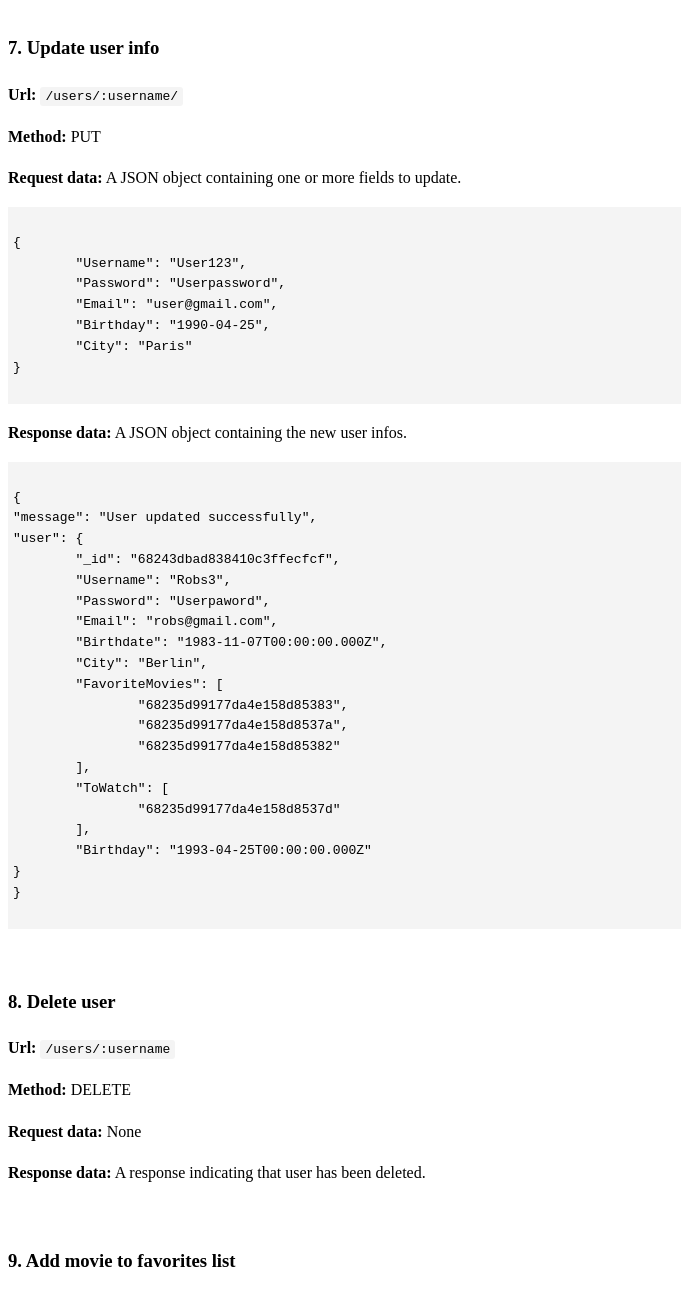
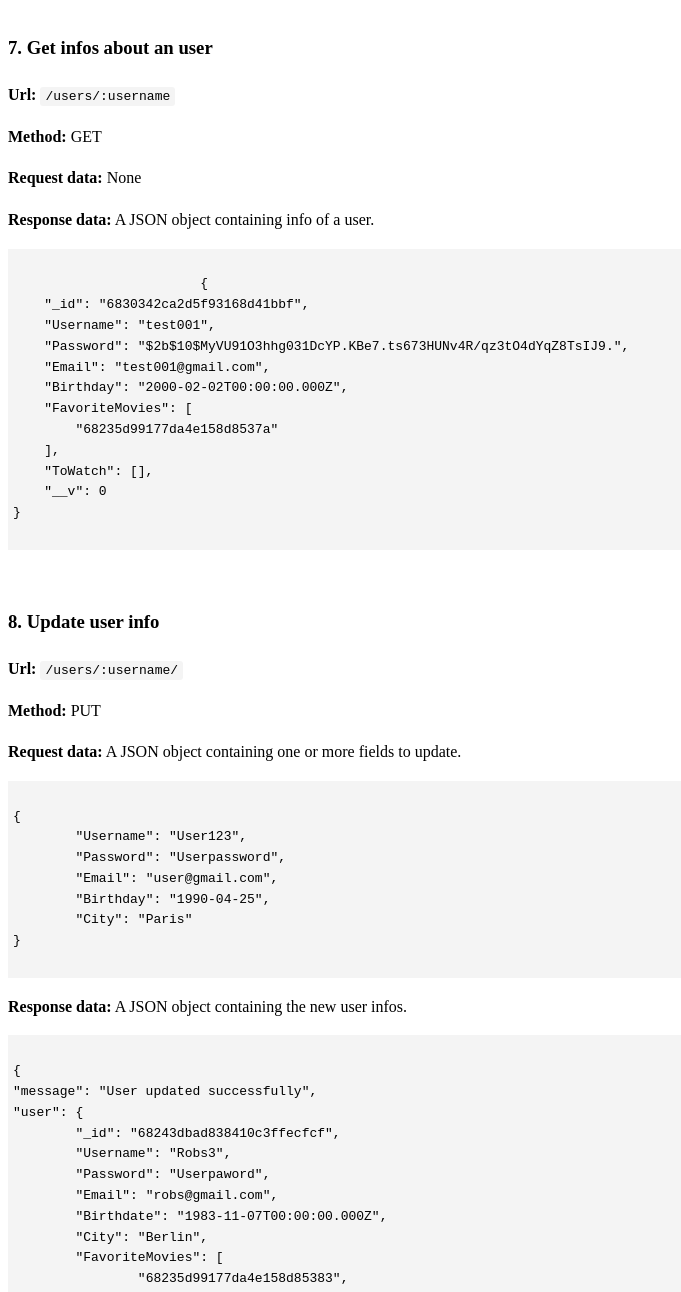
Before and after one commit to rob-cost/CF-RetroFlix_API, a website: page public/documentation.html in a window 1280 px wide. Shown: the part 4960-6252 px from the top of the page, without its empty margins (0-681 px from the left). Drawn offline with Linux system fonts and the light colour scheme.

Commit message:
Updated endopints

```diff
--- a/public/documentation.html
+++ b/public/documentation.html
@@ -282,7 +282,37 @@
 		</code></pre>
 		<br>
 
-		<h3> 7. Update user info </h3>
+		<h3> 7. Get infos about an user </h3>
+
+		<p>
+			<b>Url:</b> <code>/users/:username </code>
+		</p>
+		<p>
+			<b>Method:</b> GET
+		</p>
+		<p>
+			<b>Request data:</b> None
+		</p>
+		<p>
+			<b>Response data:</b> A JSON object containing info of a user.
+		</p>
+		<pre><code>
+			{
+    "_id": "6830342ca2d5f93168d41bbf",
+    "Username": "test001",
+    "Password": "$2b$10$MyVU91O3hhg031DcYP.KBe7.ts673HUNv4R/qz3tO4dYqZ8TsIJ9.",
+    "Email": "test001@gmail.com",
+    "Birthday": "2000-02-02T00:00:00.000Z",
+    "FavoriteMovies": [
+        "68235d99177da4e158d8537a"
+    ],
+    "ToWatch": [],
+    "__v": 0
+}
+		</code></pre>
+		<br>
+
+		<h3> 8. Update user info </h3>
 
 		<p>
 			<b>Url:</b> <code>/users/:username/</code>
@@ -329,7 +359,7 @@
 		</code></pre>
 		<br>
 
-		<h3> 8. Delete user </h3>
+		<h3> 9. Delete user </h3>
 
 		<p>
 			<b>Url:</b> <code>/users/:username </code>
@@ -345,7 +375,7 @@
 		</p>
 		<br>
 
-		<h3> 9. Add movie to favorites list </h3>
+		<h3> 10. Add movie to favorites list </h3>
 
 		<p>
 			<b>Url:</b> <code>/users/:username/favorites/:movie_id</code>
@@ -384,7 +414,7 @@
 		</code></pre>
 		<br>
 
-		<h3> 10. Remove movie from favorites list </h3>
+		<h3> 11. Remove movie from favorites list </h3>
 
 		<p>
 			<b>Url:</b> <code>/users/:username/favorites/:movie_id</code>
@@ -422,7 +452,7 @@
 		<br>
 
 
-		<h3> 11. Add movie to To Watch list </h3>
+		<h3> 12. Add movie to To Watch list </h3>
 
 		<p>
 			<b>Url:</b> <code>/users/:username/towatch/:movie_id</code>
@@ -461,7 +491,7 @@
 		<br>
 
 
-		<h3> 12. Remove movie from To Watch list </h3>
+		<h3> 13. Remove movie from To Watch list </h3>
 
 		<p>
 			<b>Url:</b> <code>/users/:username/towatch/:movie_id</code>
```
Also changed, not shown: index.js (+18 -0 lines).
